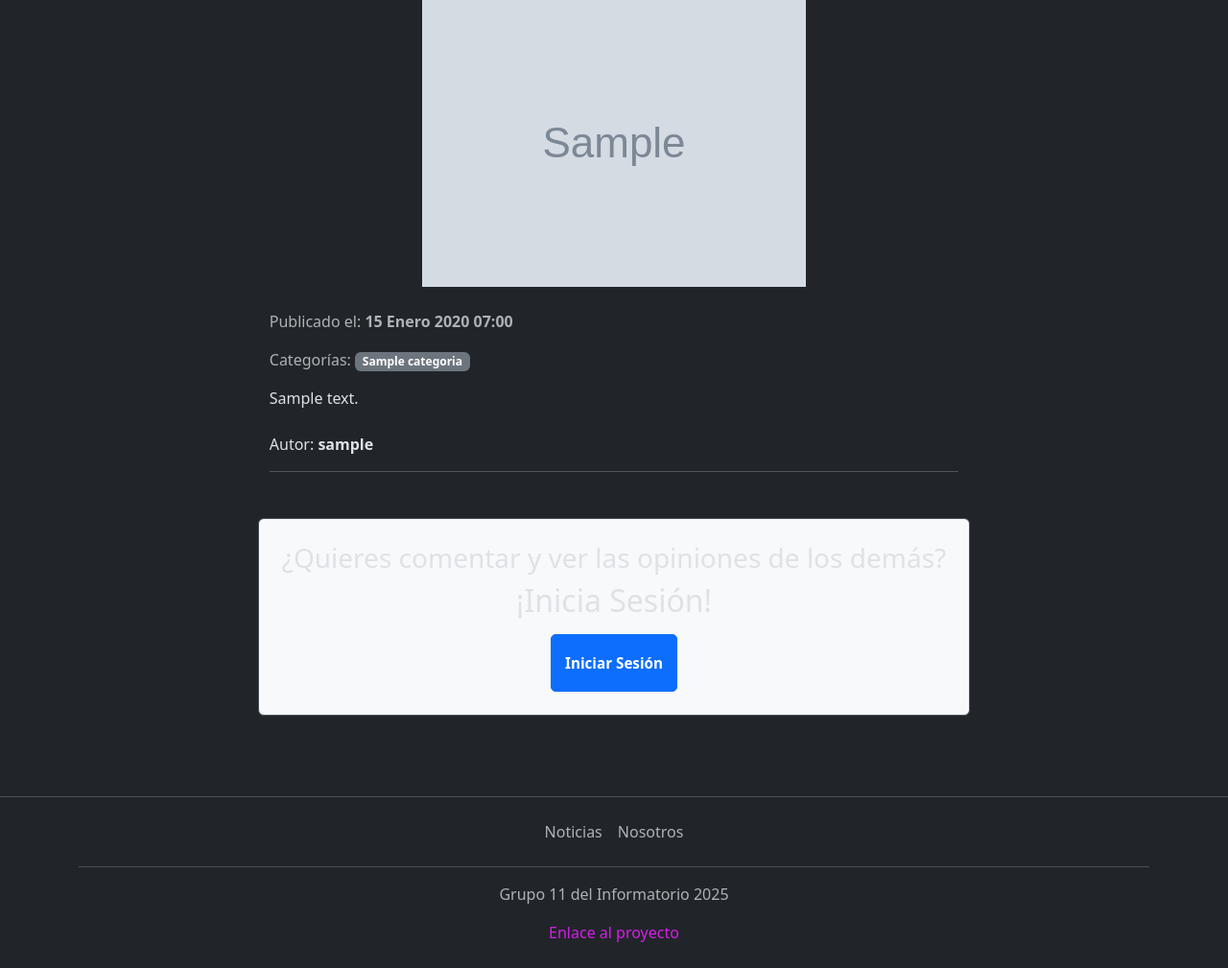
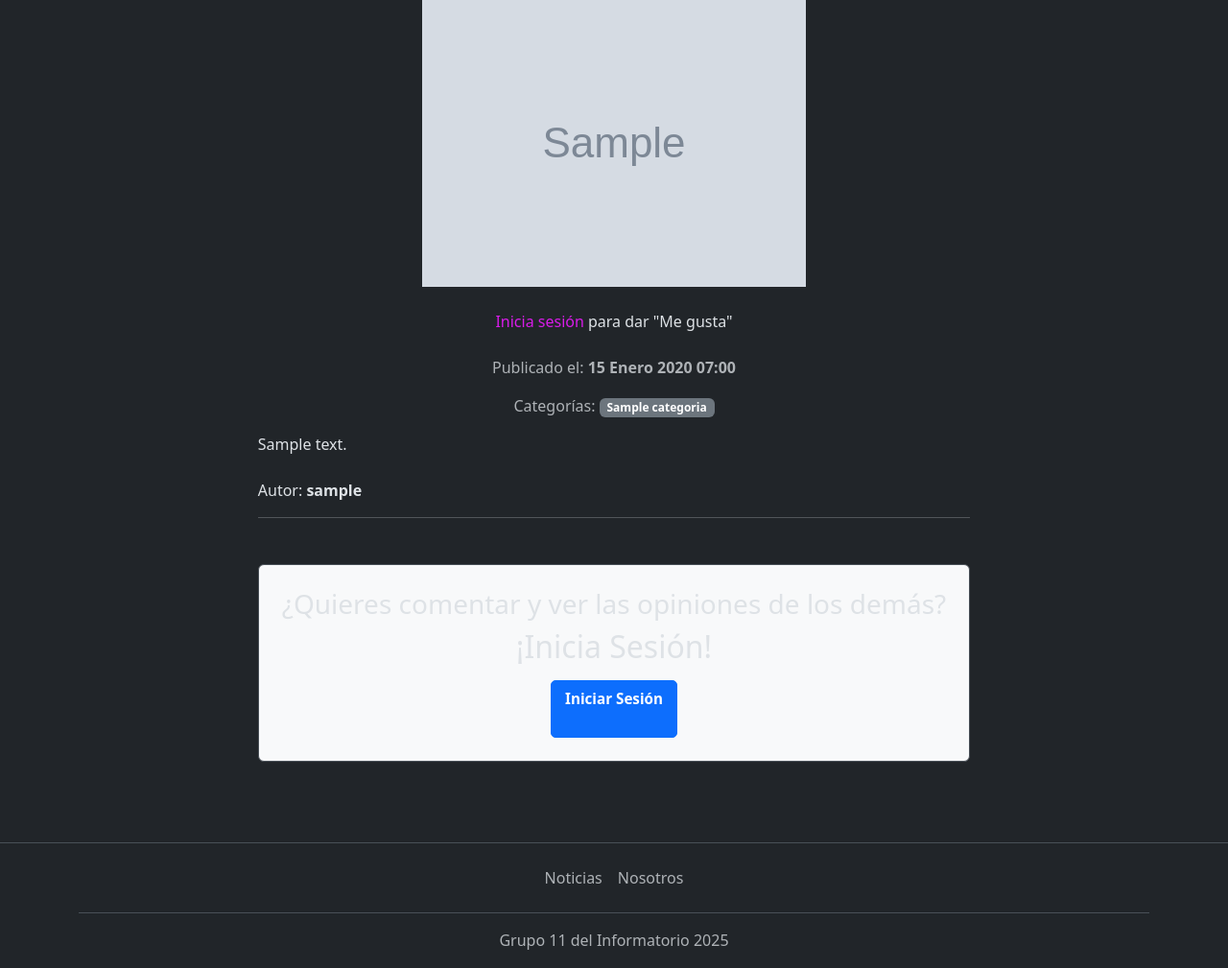
Before and after one commit to emyypg/blog, a Django app: page /post_detail/1/ in a window 1280 px wide. Shown: the part 289-1298 px from the top of the page at 96% size. Before the commit the page ends 1271 px from the top, so only its background shows below. Run offline with Django 5.2, Linux system fonts and the light colour scheme; tables that the repository leaves empty hold one stand-in row (values such as "Sample post"); grey boxes marked "Sample" are stand-in pictures.

Commit message:
Te gustoo o no te gustooo

```diff
--- a/apps/news/models.py
+++ b/apps/news/models.py
@@ -2,6 +2,8 @@ from django.db import models
 from django.conf import settings
 from django.utils.text import slugify
 from django.utils import timezone
+from django.contrib.auth.models import User
+from django.conf import settings
 
 
 class Categoria(models.Model):
@@ -36,6 +38,7 @@ class Post(models.Model):
     estado = models.CharField(max_length=10, choices=ESTADO_CHOICES, default='borrador')
     fecha_creacion = models.DateTimeField(auto_now_add=True)
     fecha_publicacion = models.DateTimeField(blank=True, null=True)
+    likes = models.ManyToManyField(settings.AUTH_USER_MODEL, related_name='likes', blank=True)  # <--- CORREGIDO
 
     class Meta:
         ordering = ['-fecha_publicacion', '-fecha_creacion']
@@ -68,6 +71,13 @@ class Comentario(models.Model):
         related_name='respuestas'
     )
 
+    # ✅ Campo agregado para me gusta en comentarios
+    me_gusta = models.ManyToManyField(
+        settings.AUTH_USER_MODEL,
+        related_name='comentarios_me_gusta',
+        blank=True
+    )
+
     class Meta:
         ordering = ['fecha_creacion']
 
@@ -76,3 +86,7 @@ class Comentario(models.Model):
 
     def es_respuesta(self):
         return self.comentario_padre is not None
+
+    # ✅ Método útil para contar me gusta
+    def cantidad_likes(self):
+        return self.me_gusta.count()
--- a/apps/news/urls.py
+++ b/apps/news/urls.py
@@ -13,4 +13,6 @@ urlpatterns = [
     path('comentario', Comentar_Post, name='comentar'),
     path('<int:pk>/editar_comentario/', EditarComentario.as_view(), name='editar_cometario'),
     path('<int:pk>/eliminar_comentario/', CommentDeleteView.as_view(), name='eliminar_comentario'),
+    path('post/<int:post_id>/like/', views.like_post, name='like_post'),
+    path('comentario/<int:pk>/like/', views.like_comentario, name='like_comentario'),
 ]
--- a/apps/news/views.py
+++ b/apps/news/views.py
@@ -144,7 +144,8 @@ def editar_post(request, pk):
     # si se aprieta el boton de guardar cambios manda la info a travez de POST
     if request.method == 'POST':
         # inicializamos el formulario con el parametro instance, que es un parametro que se necesita para actualizar una instancia de la BD
-        form = PostForm(request.POST, instance=post)
+        form = PostForm(request.POST, request.FILES, instance=post)
+
         if form.is_valid():
             form.save()
             return redirect('news:post_detail', pk=post.pk)
@@ -247,3 +248,20 @@ class CommentDeleteView(LoginRequiredMixin, View):
         else:
             # si el usuario no es el autor del comentario, redirige a la página de detalle del post
             return redirect(reverse_lazy('news:post_detail', kwargs={"pk": post.pk}))
+@login_required
+def like_post(request, post_id):
+    post = get_object_or_404(Post, id=post_id)
+    if request.user in post.likes.all():
+        post.likes.remove(request.user)
+    else:
+        post.likes.add(request.user)
+    return redirect('news:post_detail', pk=post.id)
+# Vista para dar o quitar like a un comentario
+@login_required
+def like_comentario(request, pk):
+    comentario = get_object_or_404(Comentario, pk=pk)
+    if request.user in comentario.me_gusta.all():
+        comentario.me_gusta.remove(request.user)
+    else:
+        comentario.me_gusta.add(request.user)
+    return redirect('news:post_detail', pk=comentario.post.pk)
--- a/templates/news/detalle_post.html
+++ b/templates/news/detalle_post.html
@@ -1,60 +1,50 @@
 {% extends 'base.html' %}
 {% load static %}
 
-{% block titulo%} Post {%endblock titulo%}
+{% block titulo %} Post {% endblock titulo %}
 
 {% block content %}
 
-{# Option to edit the post for superusers/staff #}
+<div class="container mt-5">
+
+    {# Botón editar/eliminar post (solo staff/superuser) #}
     {% if user.is_superuser or user.is_staff %}
         <div class="text-center my-3">
-        <a href="{% url 'news:editar_post' post.pk %}" class="btn btn-primary">Editar Post</a>
+            <a href="{% url 'news:editar_post' post.pk %}" class="btn btn-primary me-2">Editar Post</a>
+            <a href="{% url 'news:eliminar_post' post.pk %}" class="btn btn-outline-danger">Eliminar Post</a>
         </div>
         <hr>
     {% endif %}
 
-{% comment %} <div class="container">
-    {# Post Title #}
-    <h1>{{ post.titulo }}</h1>
-
-    {# Post Image #}
-    {% if post.imagen_destacada %}
-        <img src="{{ post.imagen_destacada.url }}" alt="{{ post.titulo }}" class="img-fluid mb-3" style="max-width: 500px;">
-    {% endif %}
-
-    {# Post Metadata #}
-    <p>Publicado el: {{ post.fecha_publicacion }}</p>
-    <p>Categorías:
-        {% for categoria in post.categorias.all %}
-            {{ categoria.nombre }}{% if not forloop.last %}, {% endif %}
-        {% empty %}
-            Sin categoría
-        {% endfor %}
-    </p>
-
-    {# Post Content (using |safe if it contains HTML) #}
-    <div class="post-contenido">
-        {{ post.contenido|safe }}
-    </div>
-
-    {# Post Author #}
-    <p class="mt-3">Autor: <strong>{{ post.autor.username }}</strong></p>
-
-    <hr> {% endcomment %}
-
-    <div class="container mt-5">
-        {# Post Title #}
+    {# Título #}
     <h1 class="display-4 text-center mb-4">{{ post.titulo }}</h1>
 
-        {# Post Image #}
+    {# Imagen destacada #}
     {% if post.imagen_destacada %}
         <div class="text-center mb-4">
             <img src="{{ post.imagen_destacada.url }}" alt="{{ post.titulo }}" class="img-fluid" style="max-width: 100%; height: auto;">
         </div>
     {% endif %}
 
-        {# Post Metadata #}
-        <div class="text-muted mb-3">
+    {# Botón Me gusta debajo de la imagen #}
+    <div class="text-center mb-4">
+        <form action="{% url 'news:like_post' post.pk %}" method="POST">
+            {% csrf_token %}
+            {% if user.is_authenticated %}
+                {% if user in post.likes.all %}
+                    <button type="submit" class="btn btn-warning">👎 Quitar Me Gusta</button>
+                {% else %}
+                    <button type="submit" class="btn btn-success">👍 Me Gusta</button>
+                {% endif %}
+                <p class="mt-2">{{ post.likes.count }} Me gusta</p>
+            {% else %}
+                <p><a href="{% url 'usuarios:login' %}?next={{ request.path }}">Inicia sesión</a> para dar "Me gusta"</p>
+            {% endif %}
+        </form>
+    </div>
+
+    {# Metadatos del post #}
+    <div class="text-muted mb-3 text-center">
         <p>Publicado el: <strong>{{ post.fecha_publicacion }}</strong></p>
         <p>Categorías:
             {% for categoria in post.categorias.all %}
@@ -65,18 +55,16 @@
         </p>
     </div>
 
-        {# Post Content (using |safe if it contains HTML) #}
+    {# Contenido del post #}
     <div class="post-contenido mb-4">
         {{ post.contenido|safe }}
     </div>
 
-        {# Post Author #}
     <p class="mt-3">Autor: <strong>{{ post.autor.username }}</strong></p>
 
     <hr>
-    </div>
 
-    {# Comment Section #}
+    {# Sección Comentarios #}
     {% if user.is_authenticated %}
         <h3 class="text-center">Comentá algo aquí</h3>
         <form action="{% url 'news:comentar' %}" method="post" class="mb-5">
@@ -90,25 +78,37 @@
         {% if comentarios %}
             {% for com in comentarios %}
                 <div class="comment-item mb-3 p-3 border rounded shadow-sm card">
-                    <div class="card-header d-flex align-items-center mb-2 ">
+                    <div class="card-header d-flex align-items-center mb-2">
                         <strong class="text-primary-emphasis me-2">{{ com.autor.username }}</strong>
                         <small class="text-body-secondary">{{ com.fecha_creacion }}</small>
                     </div>
 
                     <div class="card-body card-cuerpo text-end">
                         <p class="mb-2"><strong>{{ com.contenido }}</strong></p>
+
+                        {# Botón Me Gusta para comentarios #}
+                        <div class="text-start">
+                            <form action="{% url 'news:like_comentario' com.pk %}" method="POST">
+                                {% csrf_token %}
+                                {% if user in com.me_gusta.all %}
+                                    <button type="submit" class="btn btn-sm btn-outline-warning">💔 Quitar Me Gusta</button>
+                                {% else %}
+                                    <button type="submit" class="btn btn-sm btn-outline-success">❤️ Me Gusta</button>
+                                {% endif %}
+                                <span class="ms-2">{{ com.me_gusta.count }} me gusta</span>
+                            </form>
                         </div>
-
+                    </div>
 
                     {% if com.es_respuesta %}
                         <small class="text-muted d-block mb-2">Respuesta a un comentario anterior.</small>
                     {% endif %}
 
-                    {# Edit and Delete Comment Buttons #}
+                    {# Editar/Eliminar comentario si corresponde #}
                     {% if com.autor == request.user or user.is_staff or user.is_superuser %}
                         <div class="mt-2 d-flex">
-                            <a href="{% url 'news:editar_cometario' com.pk %}" class="btn btn-sm btn-outline-secondary me-2">Editar Comentario</a>
-                            <a href="{% url 'news:eliminar_comentario' com.pk %}" class="btn btn-sm btn-outline-danger">Eliminar Comentario</a>
+                            <a href="{% url 'news:editar_cometario' com.pk %}" class="btn btn-sm btn-outline-secondary me-2">Editar</a>
+                            <a href="{% url 'news:eliminar_comentario' com.pk %}" class="btn btn-sm btn-outline-danger">Eliminar</a>
                         </div>
                     {% endif %}
                 </div>
@@ -116,27 +116,14 @@
         {% else %}
             <p>No hay comentarios aún. ¡Sé el primero en comentar!</p>
         {% endif %}
-
-    <hr class="my-4">
-
-    {# Option to delete the post for superusers/staff #}
-    {% if user.is_superuser or user.is_staff %}
-        <div class="text-center">
-            <button type="button" class="btn btn-outline-danger me-2">
-                <a class="nav-link text-danger" href="{% url 'news:eliminar_post' post.pk %}">Eliminar Post</a>
-            </button>
+    {% else %}
+        <div class="text-center my-5 p-4 border rounded bg-light">
+            <h3>¿Quieres comentar y ver las opiniones de los demás?</h3>
+            <h2 class="mb-3">¡Inicia Sesión!</h2>
+            <a class="btn btn-primary btn-lg" href="{% url 'usuarios:login' %}?next={{ request.path }}">Iniciar Sesión</a>
         </div>
     {% endif %}
 
-    {% else %}
-        {# Message for non-authenticated users #}
-        <div class="text-center my-5 p-4 border rounded bg-light">
-            <h3>¿Quieres comentar y ver las opiniones de los demás?</h3>
-            <h2 class="mb-3">¡Inicia Sesión!</h2>
-            <button type="button" class="btn btn-primary btn-lg">
-                <a class="nav-link text-white" href="{% url 'usuarios:login' %}?next={{ request.path }}">Iniciar Sesión</a>
-            </button>
 </div>
-    {% endif %}
-</div>
+
 {% endblock %}
```
Also changed, not shown: apps/news/migrations/0002_post_likes.py (added), apps/news/migrations/0003_comentario_me_gusta.py (added). Lines whose indentation alone changed are shown as unchanged.
